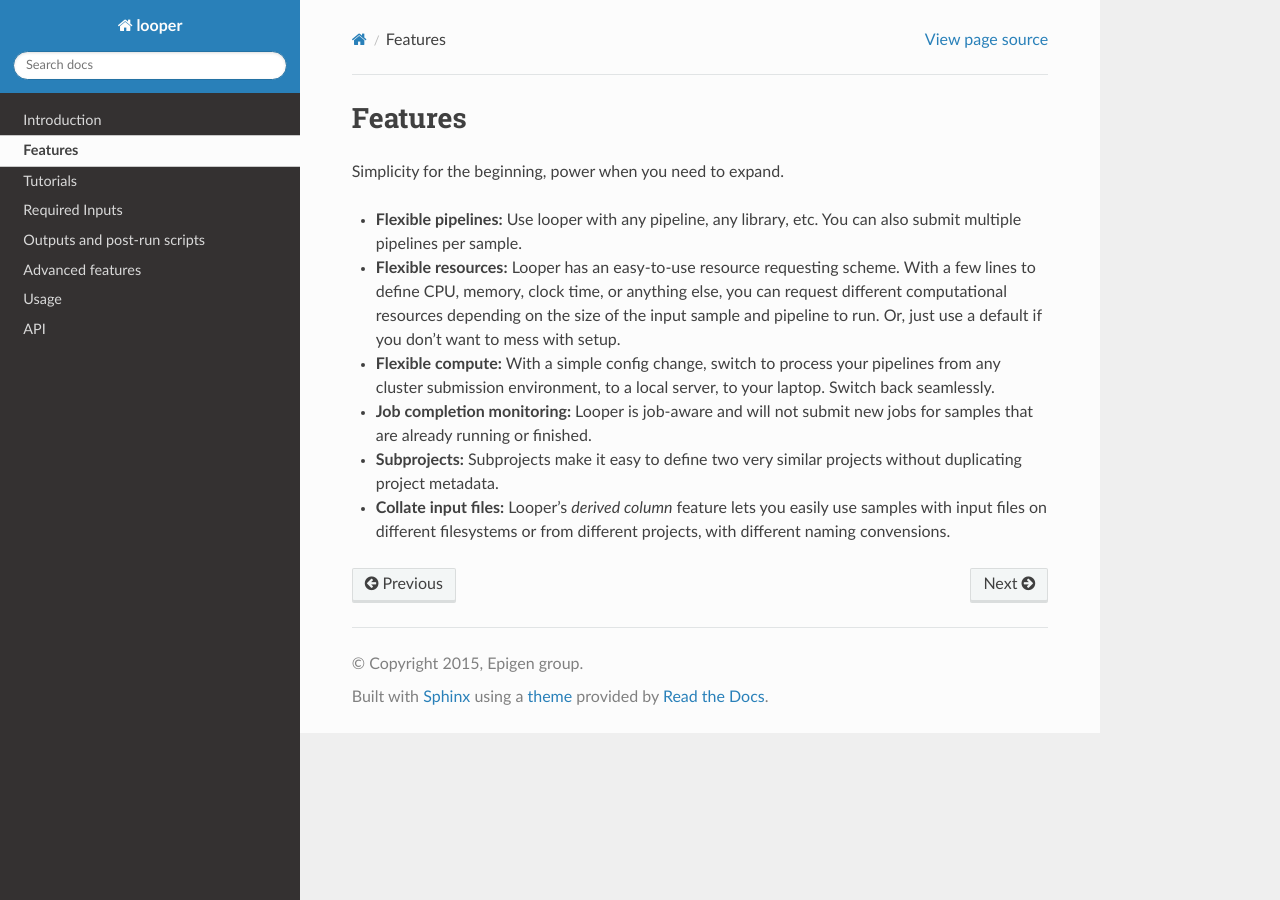
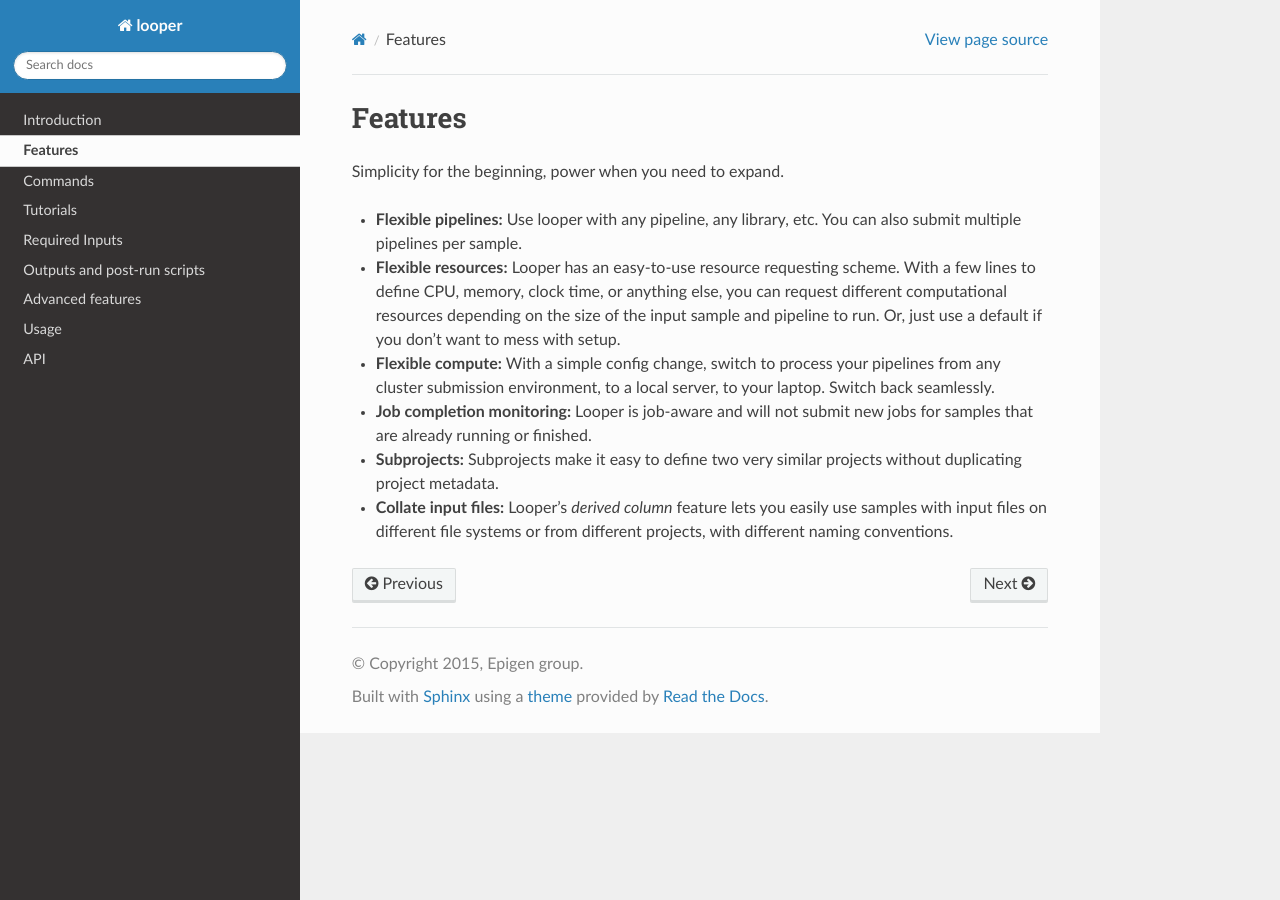
Before and after one commit to pepkit/peppy, a Sphinx documentation site: the page built from doc/source/features.rst, in a window 1280 px wide. Built offline with Sphinx 7.4.7 and the Read the Docs theme 2.0.0, drawn with Linux system fonts in a browser that asks for light colours.

Commit message:
Add commands to docs

```diff
--- a/doc/source/features.rst
+++ b/doc/source/features.rst
@@ -14,4 +14,4 @@
 
 - **Subprojects:** Subprojects make it easy to define two very similar projects without duplicating project metadata.
 
-- **Collate input files:** Looper's *derived column* feature lets you easily use samples with input files on different filesystems or from different projects, with different naming convensions.
+- **Collate input files:** Looper's *derived column* feature lets you easily use samples with input files on different file systems or from different projects, with different naming conventions.
--- a/doc/source/index.rst
+++ b/doc/source/index.rst
@@ -30,6 +30,7 @@
 
 	intro.rst
 	features.rst
+	commands.rst
 	tutorials.rst
 	inputs.rst
 	post-run.rst
```
Also changed, not shown: doc/source/commands.rst (added, +15 -0 lines).
